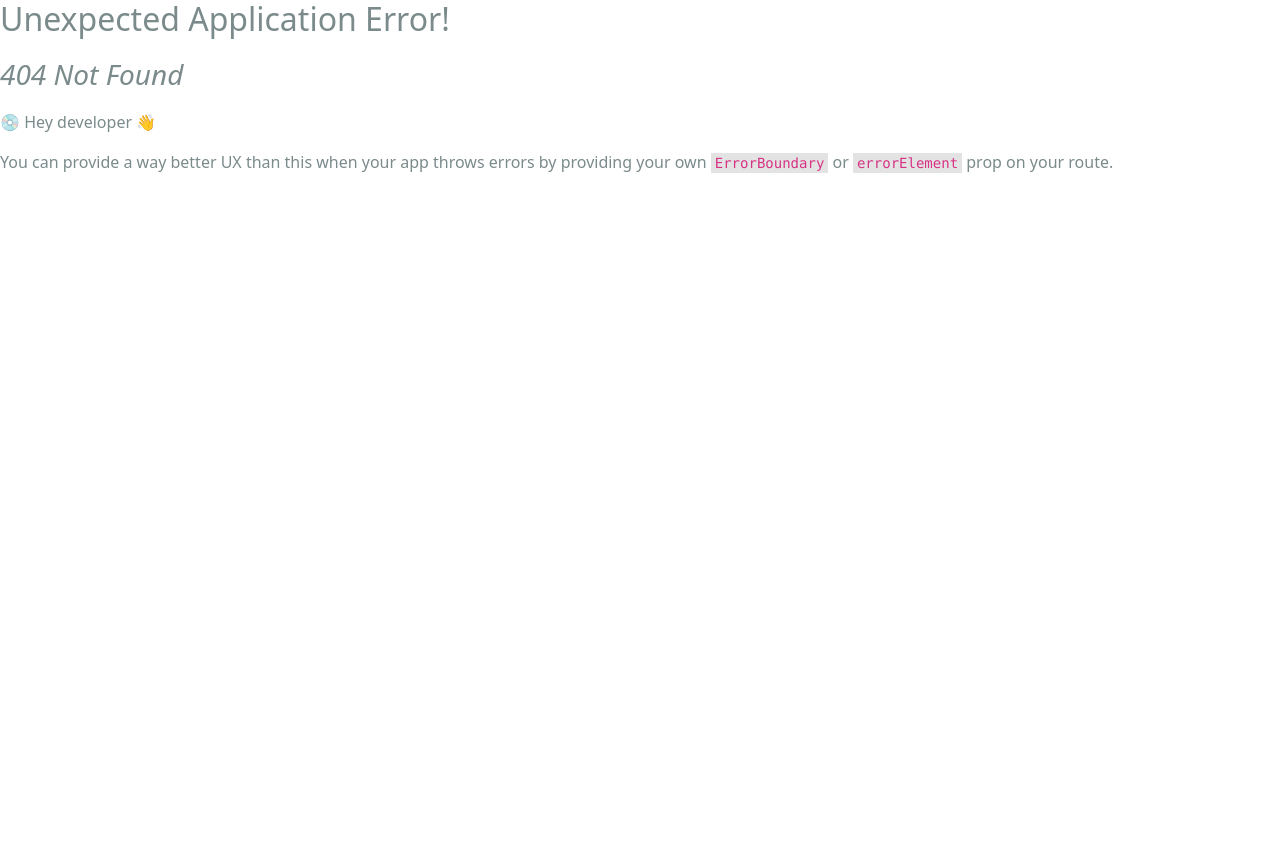
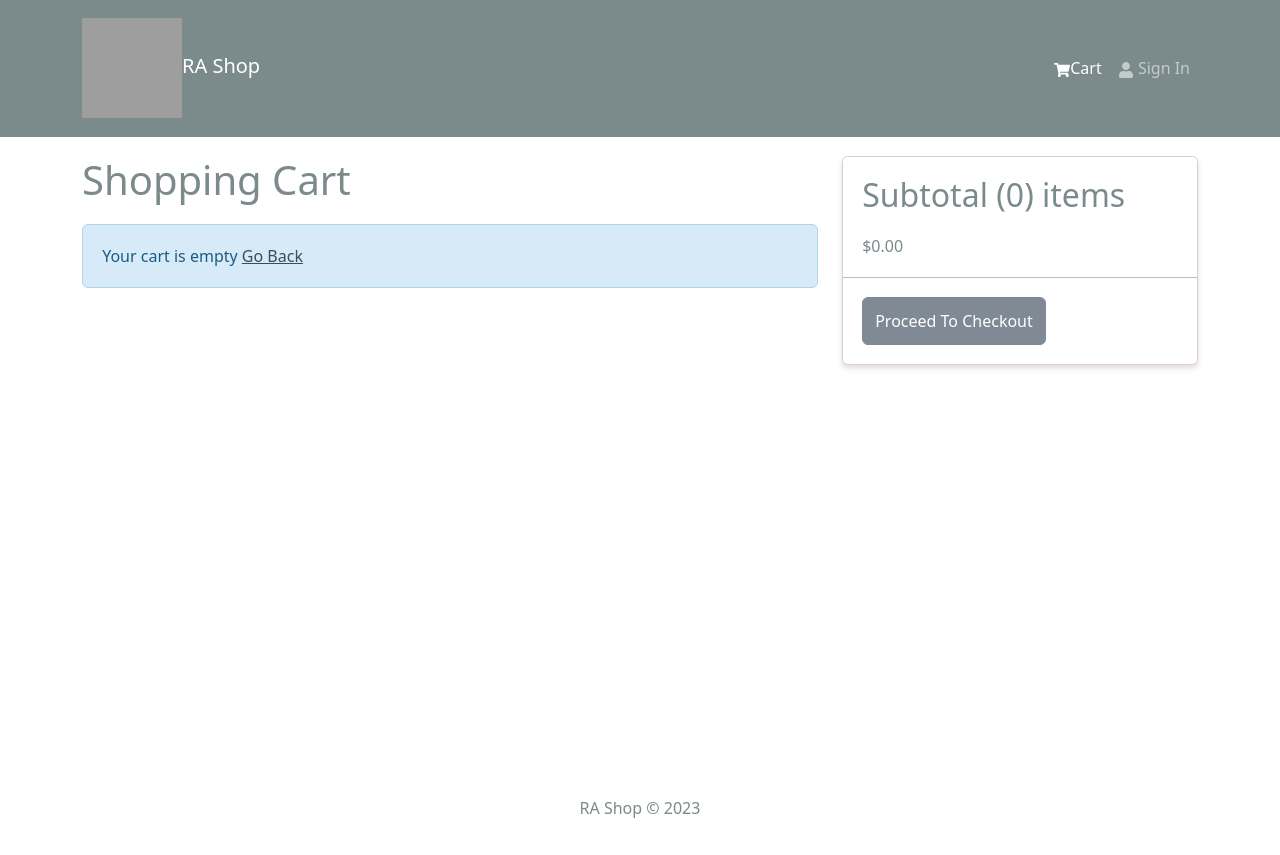
Before and after one commit to SubZeroX9/RA-Shop, a React (Create React App) app in the folder frontend/: page /cart in a window 1280 px wide. Before the commit this address had no page. Before the commit the page ends 800 px from the top, so only its background shows below. Built offline with nearby package versions, Linux system fonts and the light colour scheme; grey boxes are pictures that could not be loaded.

Commit message:
Created Cart slice, Cart Screen, add to cart functionality, remove from cart functionality and prices calculations

```diff
--- /dev/null
+++ b/frontend/src/Utils/cartUtils.js
@@ -0,0 +1,20 @@
+export const addDecimals = (num) => {
+    return (Math.round(num * 100) / 100).toFixed(2);
+};
+
+export const updateCart = (state) => {
+        //calculate item price
+        state.itemsPrice = addDecimals(state.cartItems.reduce(
+            (acc, item) => acc + item.price * item.qty, 0));
+        //calculate shiping price (if items price ism over 100 then shipping price is 0 else 10)
+        state.shippingPrice = addDecimals(state.itemsPrice > 100 ? 0 : 10);
+        //calculate tax price
+        state.taxPrice = addDecimals(Number((0.15 * state.itemsPrice).toFixed(2)));
+        //calculate total price
+        state.totalPrice = (Number(state.itemsPrice) +
+        Number(state.shippingPrice) + Number(state.taxPrice)).toFixed(2);
+
+        localStorage.setItem("cart", JSON.stringify(state));
+
+        return state;
+};
--- a/frontend/src/components/Header.jsx
+++ b/frontend/src/components/Header.jsx
@@ -1,9 +1,12 @@
-import { Navbar, Nav, Container } from 'react-bootstrap'
+import { Navbar, Nav, Container, Badge } from 'react-bootstrap'
 import { FaShoppingCart, FaUser } from 'react-icons/fa'
 import { LinkContainer } from 'react-router-bootstrap'
+import { useSelector } from 'react-redux'
 import logo from '../assets/logo.png'
 
 const Header = () => {
+  const { cartItems } = useSelector((state) => state.cart);
+
   return (
     <header>
       <Navbar bg="dark" variant="dark" expand="md" collapseOnSelect>
@@ -17,7 +20,20 @@
           <Navbar.Toggle aria-controls="basic-navbar-nav" />
           <Navbar.Collapse id="basic-navbar-nav">
             <Nav className='ms-auto'>
-              <LinkContainer to="/cart"><Nav.Link><FaShoppingCart /> Cart</Nav.Link></LinkContainer>
+              <LinkContainer to="/cart">
+                <Nav.Link>
+                  <FaShoppingCart />
+                  Cart
+                  {
+                    cartItems.length > 0 && (
+                      <Badge pill bg="success" style={{marginLeft: '5px'}}>
+                        { cartItems.reduce((acc, item) => acc + item.qty, 0)}
+                      </Badge>
+                    )
+                  }
+
+                </Nav.Link>
+               </LinkContainer>
               <LinkContainer to="/login"><Nav.Link><FaUser /> Sign In</Nav.Link></LinkContainer>
             </Nav>
           </Navbar.Collapse>
--- a/frontend/src/index.js
+++ b/frontend/src/index.js
@@ -15,12 +15,14 @@
 import reportWebVitals from './reportWebVitals';
 import HomeScreen from './pages/HomeScreen';
 import ProductScreen from './pages/ProductScreen';
+import CartScreen from './pages/CartScreen';
 
 const router = createBrowserRouter(
   createRoutesFromElements(
     <Route path="/" element={<App />} >
       <Route index={true} path="/" element={<HomeScreen />} />
       <Route path="/product/:id" element={<ProductScreen />} />
+      <Route path="/cart" element={<CartScreen />} />
     </Route>
   )
 )
--- /dev/null
+++ b/frontend/src/pages/CartScreen.jsx
@@ -0,0 +1,101 @@
+import { Link , useNavigate } from 'react-router-dom';
+import { useDispatch ,useSelector } from 'react-redux';
+import { Row, Col, ListGroup, Image, Form, Button, Card } from 'react-bootstrap';
+import { FaTrash } from 'react-icons/fa';
+import  Message  from '../components/Message';
+import { addToCart, removeFromCart } from "../slices/cartSlice";
+
+const CartScreen = () => {
+    const navigate = useNavigate();
+    const dispatch = useDispatch();
+
+    const cart = useSelector(state => state.cart);
+    const { cartItems } = cart;
+
+    const addToCartHandler = async (product,qty) => {
+        dispatch(addToCart({...product,qty}));
+      };
+
+    const removeFromCartHandler = async (id) => {
+        dispatch(removeFromCart(id));
+    };
+
+    const CheckoutHandler = () => {
+        navigate('/login?redirect=/shipping');
+    };
+
+  return (
+    <Row>
+        <Col md={8}>
+            <h1 style={{marginBottom:'20px'}}>Shopping Cart</h1>
+            {cartItems.length === 0 ? (
+                <Message>
+                    Your cart is empty <Link to='/'>Go Back</Link>
+                </Message>
+            ) : (
+                <ListGroup variant='flush'>
+                    {cartItems.map(item => (
+                        <ListGroup.Item key={item._id}>
+                            <Row>
+                                <Col md={2}>
+                                    <Image src={item.image} alt={item.name} fluid rounded/>
+                                </Col>
+                                <Col md={3}>
+                                    <Link to={`/product/${item._id}`}>{item.name}</Link>
+                                </Col>
+                                <Col md={2}>
+                                    ${item.price}
+                                </Col>
+                                <Col md={2}>
+                                    <Form.Control
+                                        as='select'
+                                        value={item.qty}
+                                        onChange={(e) => addToCartHandler(item, Number(e.target.value))}
+                                    >
+                                        {[...Array(item.countInStock).keys()].map(x => (
+                                            <option key={x+1} value={x+1}>
+                                                {x+1}
+                                            </option>
+                                        ))}
+                                    </Form.Control>
+                                </Col>
+                                <Col md={2}>
+                                    <Button
+                                        type='button'
+                                        variant='light'
+                                        onClick={() => removeFromCartHandler(item._id)}
+                                    >
+                                        <FaTrash />
+                                    </Button>
+                                </Col>
+                            </Row>
+                        </ListGroup.Item>
+                    ))}
+                </ListGroup>
+            )}
+        </Col>
+        <Col md={4}>
+            <Card>
+                <ListGroup variant='flush'>
+                    <ListGroup.Item>
+                        <h2>Subtotal ({cartItems.reduce((acc, item) => acc + item.qty, 0)}) items</h2>
+                        ${cartItems.reduce((acc, item) => acc + item.qty * item.price, 0).toFixed(2)}
+                    </ListGroup.Item>
+                    <ListGroup.Item>
+                        <Button
+                            type='button'
+                            className='btn-block'
+                            disabled={cartItems.length === 0}
+                            onClick={() => CheckoutHandler()}
+                        >
+                            Proceed To Checkout
+                        </Button>
+                    </ListGroup.Item>
+                </ListGroup>
+            </Card>
+        </Col>
+    </Row>
+  )
+}
+
+export default CartScreen;
--- a/frontend/src/pages/ProductScreen.jsx
+++ b/frontend/src/pages/ProductScreen.jsx
@@ -1,14 +1,26 @@
-import { useParams } from "react-router-dom";
-import { Link } from 'react-router-dom';
-import { Row, Col, Image, ListGroup, Card, Button } from 'react-bootstrap';
+import { useState } from "react";
+import { useParams, useNavigate, Link } from "react-router-dom";
+import { Form, Row, Col, Image, ListGroup, Card, Button } from 'react-bootstrap';
 import Rating from "../components/Rating";
 import Loader from "../components/Loader";
 import Message from "../components/Message";
 import { useGetProductDetailsQuery } from "../slices/productsApiSlice";
+import { addToCart } from "../slices/cartSlice";
+import { useDispatch } from "react-redux";
 
 const ProductScreen = () => {
   const { id:productId } = useParams();
   const { data:product, isLoading , error } = useGetProductDetailsQuery(productId);
+
+  const [qty, setQty] = useState(1);
+
+  const dispatch = useDispatch();
+  const navigate = useNavigate();
+
+  const addToCartHandler = () => {
+    dispatch(addToCart({...product, qty}));
+    navigate('/cart');
+  };
 
   return (
     <>
@@ -57,8 +69,31 @@
                     </Col>
                   </Row>
                 </ListGroup.Item>
+                {product.countInStock > 0 && (
+                  <ListGroup.Item>
+                    <Row>
+                      <Col> Qty: </Col>
+                      <Col>
+                        <Form.Control
+                          as="select"
+                          value={qty}
+                          onChange={(e) => setQty(Number(e.target.value))}>
+                            {[...Array(product.countInStock).keys()].map((x) => (
+                              <option key={x+1} value={x+1}>
+                                {x+1}
+                              </option>
+                            ))}
+                        </Form.Control>
+                      </Col>
+                    </Row>
+                  </ListGroup.Item>
+                )}
                 <ListGroup.Item>
-                  <Button className="btn-block" type="button" disabled={product.countInStock === 0}>
+                  <Button
+                  className="btn-block"
+                  type="button"
+                  disabled={product.countInStock === 0}
+                  onClick={addToCartHandler}>
                     Add To Cart
                   </Button>
                 </ListGroup.Item>
--- /dev/null
+++ b/frontend/src/slices/cartSlice.js
@@ -0,0 +1,33 @@
+import { createSlice } from "@reduxjs/toolkit";
+import { updateCart } from "../Utils/cartUtils";
+
+const initialState = localStorage.getItem("cart") ?
+    JSON.parse(localStorage.getItem("cart")) : { cartItems: [] };
+
+
+
+const cardSlice = createSlice({
+    name: "cart",
+    initialState: initialState,
+    reducers: {
+        addToCart: (state, action) => {
+            const item = action.payload;
+            const existItem = state.cartItems.find(x => x._id === item._id);
+            if (existItem) {
+                state.cartItems = state.cartItems.map(x => x._id === existItem._id ? item : x);
+            } else {
+                state.cartItems = [...state.cartItems, item];
+            }
+
+            return updateCart(state);
+        },
+        removeFromCart: (state, action) => {
+            state.cartItems = state.cartItems.filter(x => x._id !== action.payload);
+            return updateCart(state);
+        },
+    },
+});
+
+export const { addToCart, removeFromCart } = cardSlice.actions;
+
+export default cardSlice.reducer;
--- a/frontend/src/store.js
+++ b/frontend/src/store.js
@@ -1,9 +1,11 @@
 import { configureStore } from "@reduxjs/toolkit";
 import { apiSlice } from "./slices/apiSlice";
+import cartSliceReducer from "./slices/cartSlice";
 
 const store = configureStore({
     reducer: {
         [apiSlice.reducerPath]: apiSlice.reducer,
+        cart: cartSliceReducer,
     },
     middleware: (getDefaultMiddleware) => getDefaultMiddleware().concat(apiSlice.middleware),
     devTools: true,
```
